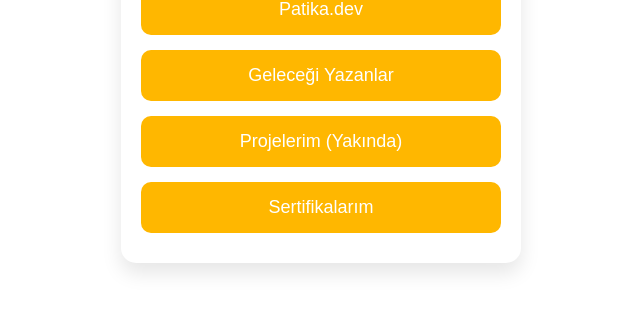
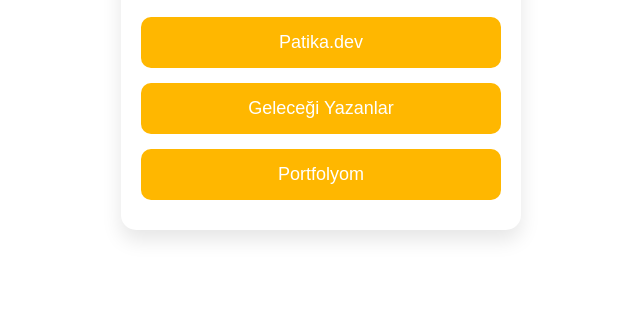
Before and after one commit to ersinonline/cvv, a plain HTML site: page index.html in a window 1280 px wide. Shown: the part 464-776 px from the top of the page, without its empty margins (319-959 px from the left). Drawn offline with Linux system fonts and the light colour scheme.

Commit message:
Update index.html

```diff
--- a/index.html
+++ b/index.html
@@ -28,8 +28,7 @@
         <div class="links">
             <a href="https://academy.patika.dev/tr/profile" target="_blank" class="link-item">Patika.dev</a>
             <a href="https://gelecegiyazanlar.turkcell.com.tr/kisi/clkersinnn" target="_blank" class="link-item">Geleceği Yazanlar</a>
-            <a href="" target="_blank" class="link-item">Projelerim (Yakında)</a>
-            <a href="https://sertifika.ersinonline.net" class="link-item">Sertifikalarım</a>
+            <a href="https://portfolio.ersinonline.net" class="link-item">Portfolyom</a>
         </div>
     </div>
 
```
